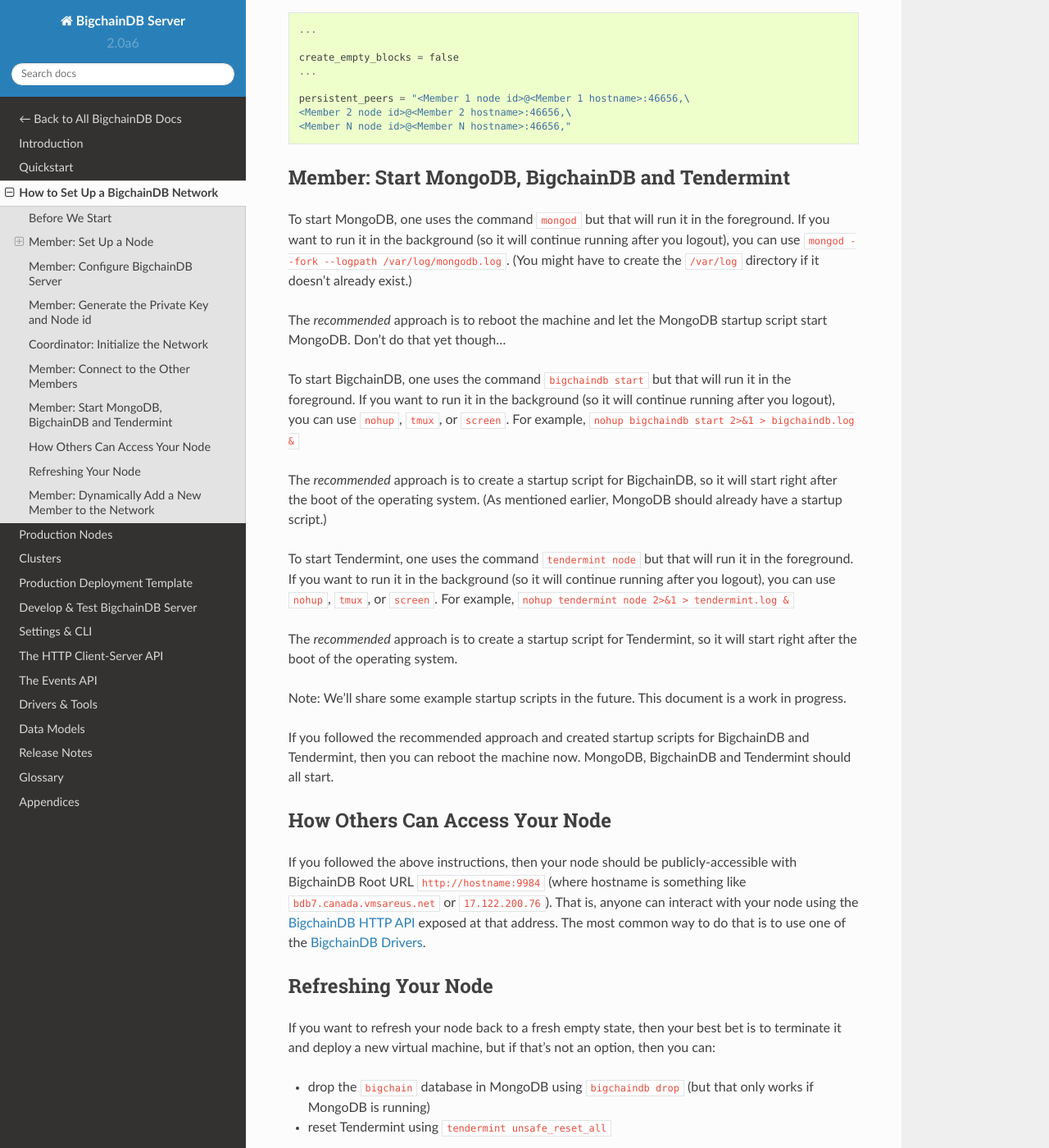
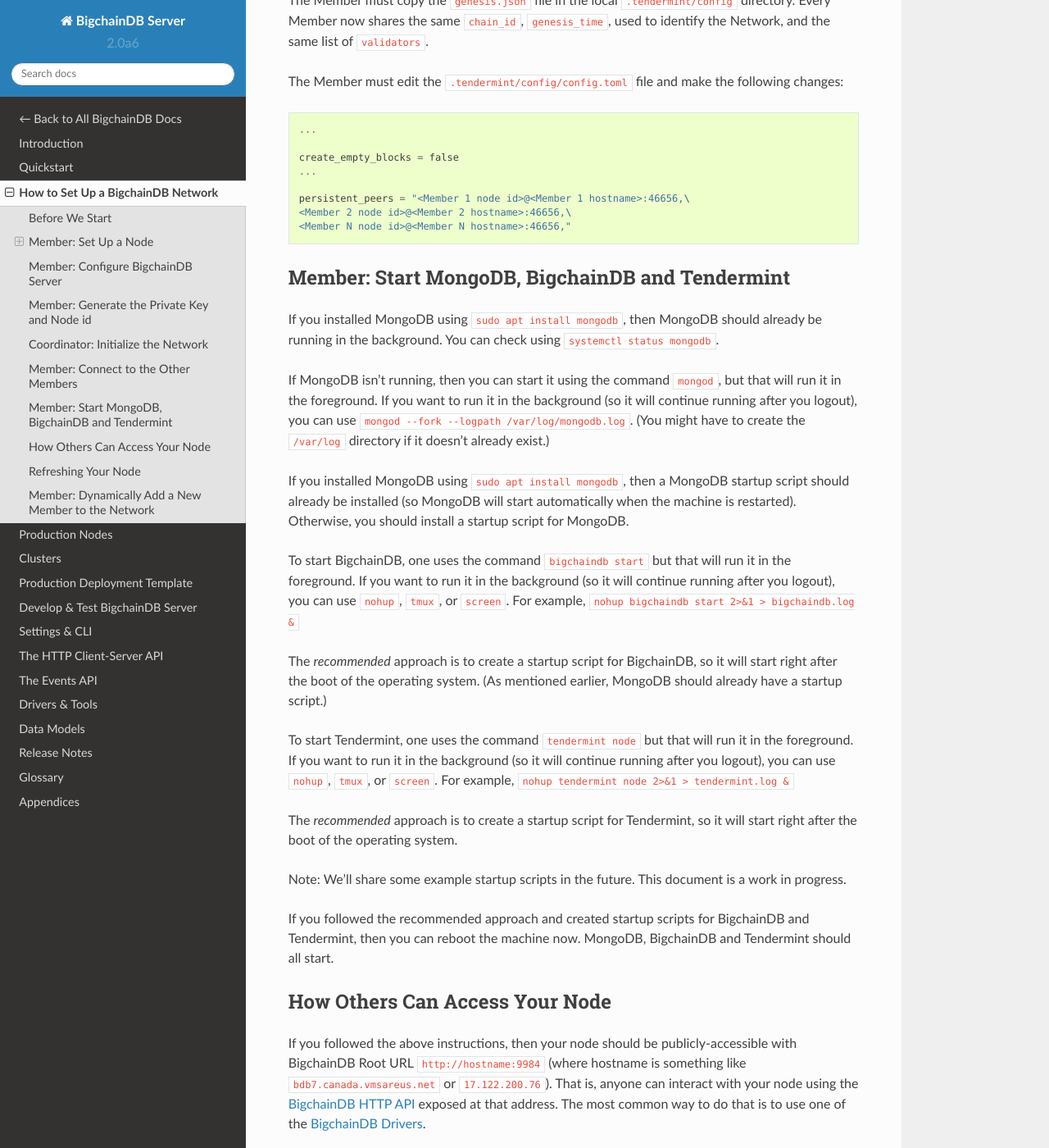
Before and after one commit to bigchaindb/bigchaindb, a Sphinx documentation site: the page built from docs/server/source/simple-network-setup.md, in a window 1280 px wide and 1400 px high, scrolled down 5314 px. Shown: the whole window at 82% size. Built offline with Sphinx 7.4.7 and the Read the Docs theme 2.0.0, drawn with Linux system fonts in a browser that asks for light colours; some of the changed text lies outside the part shown.

Commit message:
Address the comments by @vrde

````diff
--- a/docs/server/source/simple-network-setup.md
+++ b/docs/server/source/simple-network-setup.md
@@ -68,7 +68,9 @@
 sudo apt install mongodb
 ```
 
-The package manager should take care of installing the startup script for MongoDB as well. (That means MongoDB will automatically start if the machine is restarted.)
+If you install MongoDB using the above command (which installs the `mongodb` package), it also configures MongoDB, starts MongoDB (in the background), and installs a MongoDB startup script (so that MongoDB will be started automatically when the machine is restarted).
+
+Note: The `mongodb` package is _not_ the official MongoDB package from MongoDB the company. If you want to install the official MongoDB package, please see [the MongoDB documentation](https://docs.mongodb.com/manual/installation/). Note that installing the official package _doesn't_ also start MongoDB.
 
 #### Install Tendermint
 
@@ -219,9 +221,11 @@
 
 ## Member: Start MongoDB, BigchainDB and Tendermint
 
-To start MongoDB, one uses the command `mongod` but that will run it in the foreground. If you want to run it in the background (so it will continue running after you logout), you can use `mongod --fork --logpath /var/log/mongodb.log`. (You might have to create the `/var/log` directory if it doesn't already exist.)
+If you installed MongoDB using `sudo apt install mongodb`, then MongoDB should already be running in the background. You can check using `systemctl status mongodb`.
 
-The _recommended_ approach is to reboot the machine and let the MongoDB startup script start MongoDB. Don't do that yet though…
+If MongoDB isn't running, then you can start it using the command `mongod`, but that will run it in the foreground. If you want to run it in the background (so it will continue running after you logout), you can use `mongod --fork --logpath /var/log/mongodb.log`. (You might have to create the `/var/log` directory if it doesn't already exist.)
+
+If you installed MongoDB using `sudo apt install mongodb`, then a MongoDB startup script should already be installed (so MongoDB will start automatically when the machine is restarted). Otherwise, you should install a startup script for MongoDB.
 
 To start BigchainDB, one uses the command `bigchaindb start` but that will run it in the foreground. If you want to run it in the background (so it will continue running after you logout), you can use `nohup`, `tmux`, or `screen`. For example, `nohup bigchaindb start 2>&1 > bigchaindb.log &`
 
````
Also changed, not shown: other parts of docs/server/source/simple-network-setup.md (+2 -1 lines).
